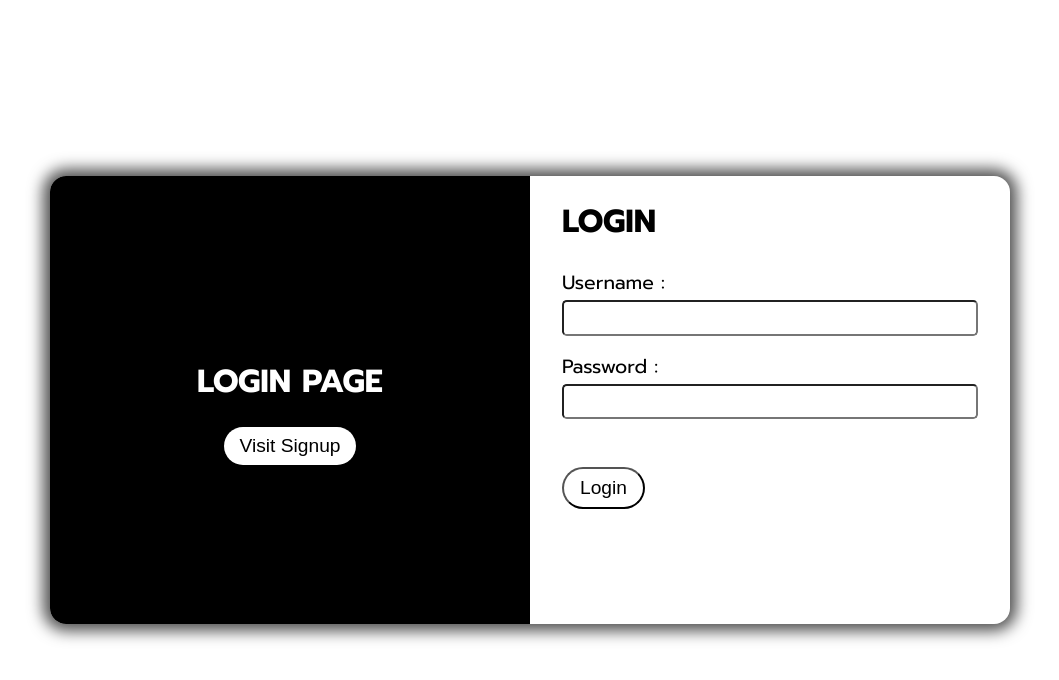
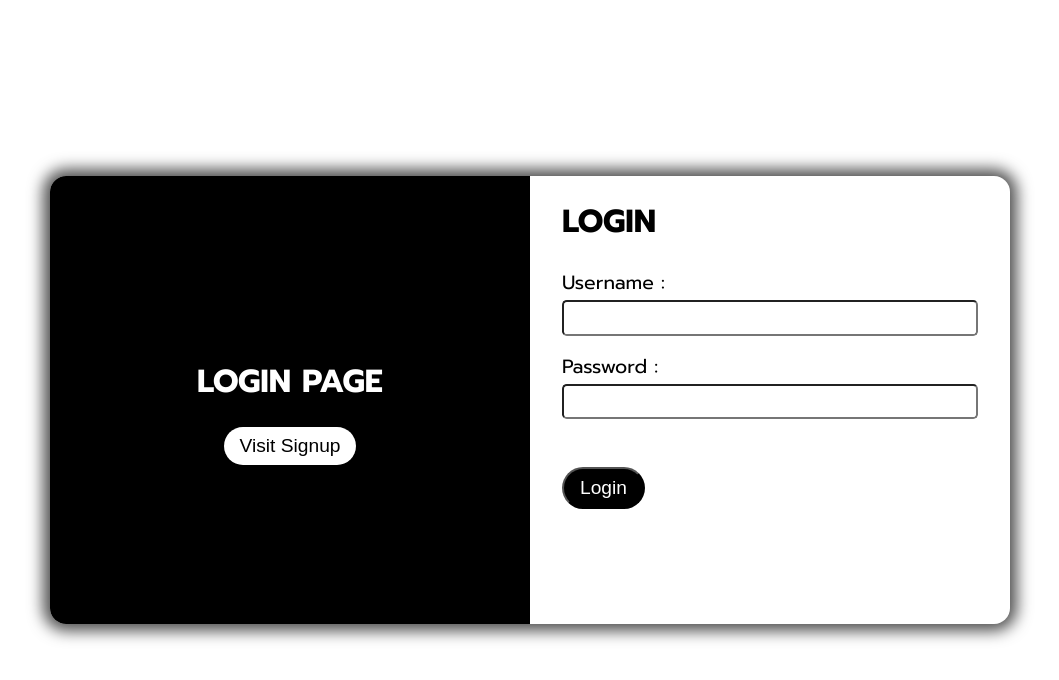
Before and after one commit to souvikpal2000/LoginSignupPage_React, a React (Create React App) app: page / in a window 1280 px wide. In both pictures the pointer is over the button "Login". Shown: the top 680 px of the page, without its empty margins (110-1169 px from the left). Built offline with nearby package versions, Linux system fonts and the light colour scheme.

Commit message:
Minor Style Changes

```diff
--- a/src/Components/SignUp-Login/Login/Login.css
+++ b/src/Components/SignUp-Login/Login/Login.css
@@ -2,3 +2,7 @@
     width: 50%;
     padding: 0rem 2rem 0rem 2rem;
 }
+.loginButtonContainer button:hover{
+    background-color: black;
+    color: white;
+}
--- a/src/Components/SignUp-Login/Sign-Up/SignUp.css
+++ b/src/Components/SignUp-Login/Sign-Up/SignUp.css
@@ -2,3 +2,7 @@
     width: 50%;
     padding: 0rem 2rem 0rem 2rem;
 }
+.signupButtonContainer button:hover{
+    background-color: black;
+    color: white;
+}
--- a/src/Components/SignUp-Login/Sign-Up/SignUp.jsx
+++ b/src/Components/SignUp-Login/Sign-Up/SignUp.jsx
@@ -19,7 +19,7 @@ const SignUp = () => {
                             <label for="password">Confirm Password : </label>
                             <input type="password" name="password"/>
                         </div>
-                        <div className='loginButtonContainer'>
+                        <div className='signupButtonContainer'>
                             <button>Signup</button>
                         </div>
                     </form>
--- a/src/Components/SignUp-Login/SignUpLogin.css
+++ b/src/Components/SignUp-Login/SignUpLogin.css
@@ -37,6 +37,6 @@ button:hover{
 .passwordContainer, .confirmPasswordContainer{
     margin-top: 1rem;
 }
-.loginButtonContainer{
+.loginButtonContainer, .signupButtonContainer{
     margin-top: 3rem;
 }
```
